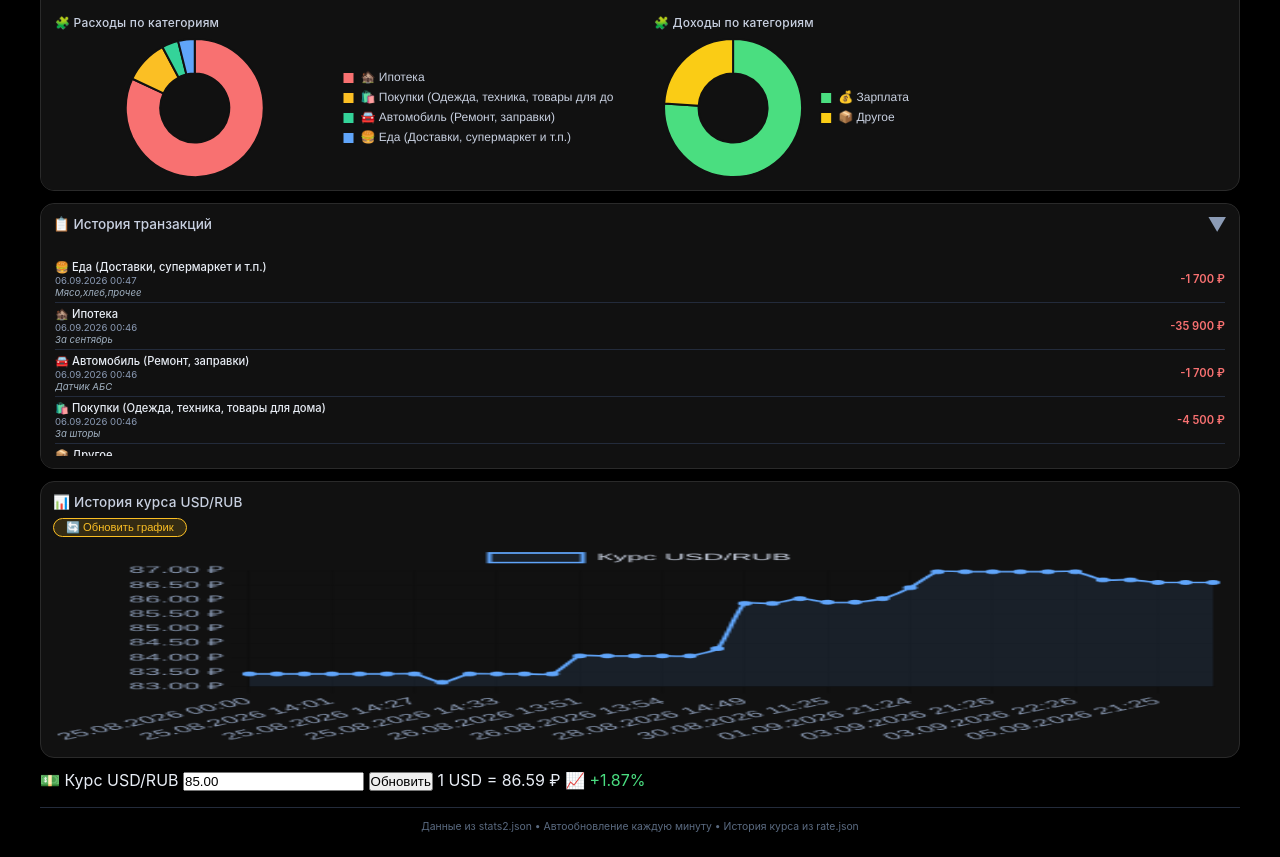
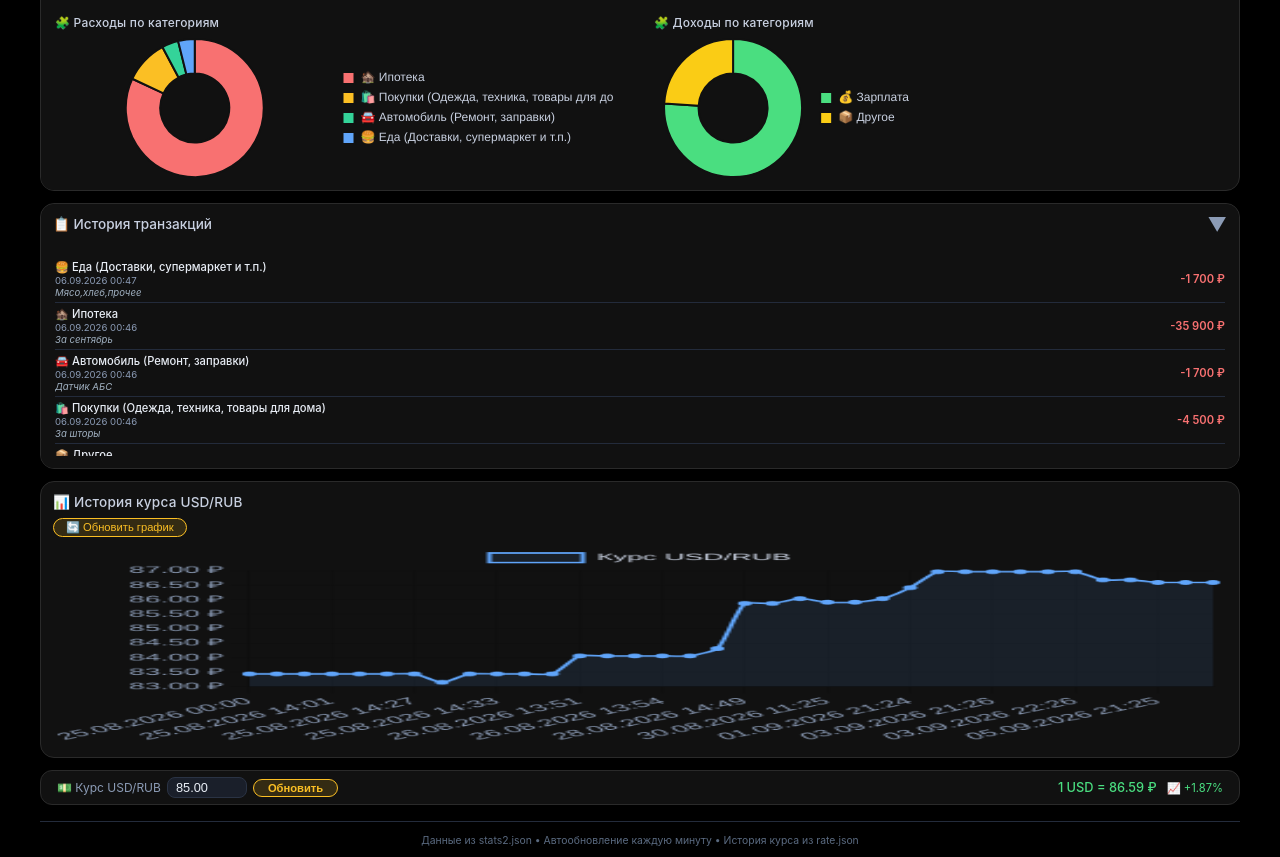
Before and after one commit to arturskvortsov-boop/finance-dashboard, a plain HTML site: page index.html in a window 1280 px wide. Shown: the part 758-1615 px from the top of the page. Drawn offline with nearby package versions, Linux system fonts and the light colour scheme.

Commit message:
Update index.html

```diff
--- a/index.html
+++ b/index.html
@@ -63,6 +63,7 @@
         }
         .top-bar .actions .rate-upload-btn:hover { background: rgba(96,165,250,0.3); }
 
+        /* Карточка баланса (как раньше) */
         .balance-card {
             background: #111;
             border-radius: 14px;
@@ -100,6 +101,45 @@
             flex-wrap:wrap;
         }
 
+        /* Панель курса (стили исправлены) */
+        .rate-bar {
+            display: flex;
+            align-items: center;
+            gap: 6px;
+            flex-wrap: wrap;
+            background: #111;
+            border-radius: 12px;
+            padding: 6px 16px;
+            border: 1px solid #2a2a2a;
+            margin-top: 12px;
+            font-size: 0.8rem;
+        }
+        .rate-bar .label { color:#8b9bb5; font-size:0.75rem; }
+        .rate-bar input {
+            background: #1a1f2a;
+            border: 1px solid #2a3344;
+            color: #e8edf5;
+            padding: 2px 8px;
+            border-radius: 8px;
+            width: 80px;
+            font-size: 0.8rem;
+        }
+        .rate-bar input:focus { outline:none; border-color:#fbbf24; }
+        .rate-bar .update-btn {
+            background: rgba(251,191,36,0.15);
+            border:1px solid #fbbf24;
+            color:#fbbf24;
+            padding:2px 14px;
+            border-radius:30px;
+            font-weight:600;
+            font-size:0.7rem;
+            cursor:pointer;
+        }
+        .rate-bar .update-btn:hover { background:rgba(251,191,36,0.3); }
+        .rate-bar .rate-info { color:#4ade80; font-weight:500; font-size:0.8rem; margin-left:auto; }
+        .rate-bar .rate-change { color:#8b9bb5; font-size:0.7rem; margin-left:4px; }
+
+        /* Остальные стили (фильтры, статистика, графики, транзакции) – без изменений */
         .filter-bar {
             display: flex;
             gap: 8px;
@@ -249,10 +289,6 @@
         .full-width { grid-column:1 / -1; }
         .full-width canvas { max-height:180px; }
 
-        /* Блок курса внизу */
-        .rate-section {
-            margin-top: 12px;
-        }
         .rate-chart-box {
             background: #111;
             border-radius: 14px;
@@ -526,7 +562,7 @@
                     <canvas id="rateHistoryChart"></canvas>
                 </div>
 
-                <!-- ПАНЕЛЬ УПРАВЛЕНИЯ КУРСОМ -->
+                <!-- ПАНЕЛЬ УПРАВЛЕНИЯ КУРСОМ (стили применены) -->
                 <div class="rate-bar">
                     <span class="label">💵 Курс USD/RUB</span>
                     <input type="number" id="usdRateInput" step="0.01" value="85.00" placeholder="Курс">
@@ -1421,9 +1457,7 @@
                     emptyState.classList.remove('hidden');
                     fileStatus.textContent = '📂 Загрузите файл вручную или проверьте stats2.json на GitHub.';
                 }
-                // Загружаем историю курса (автоматически)
                 await loadRateHistoryFromServer(false);
-                // Принудительно рисуем график
                 setTimeout(() => drawRateHistoryChart(), 500);
             })();
 
```
